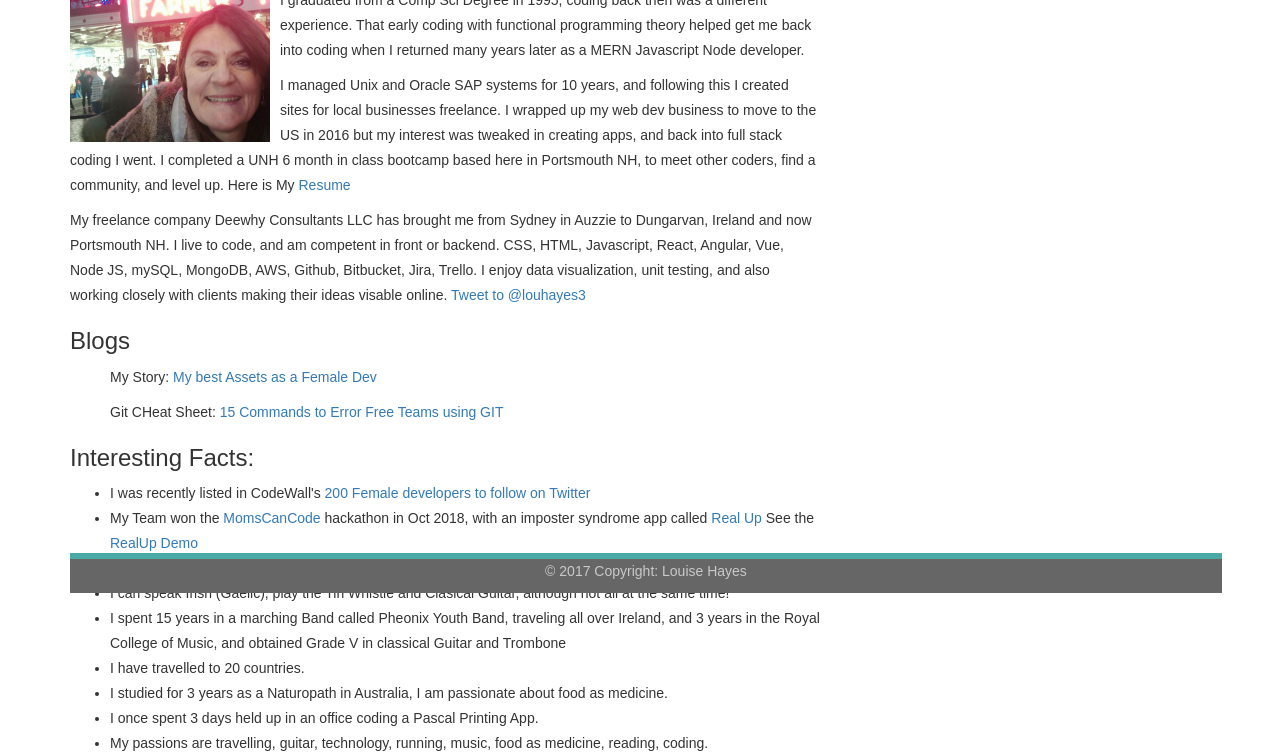
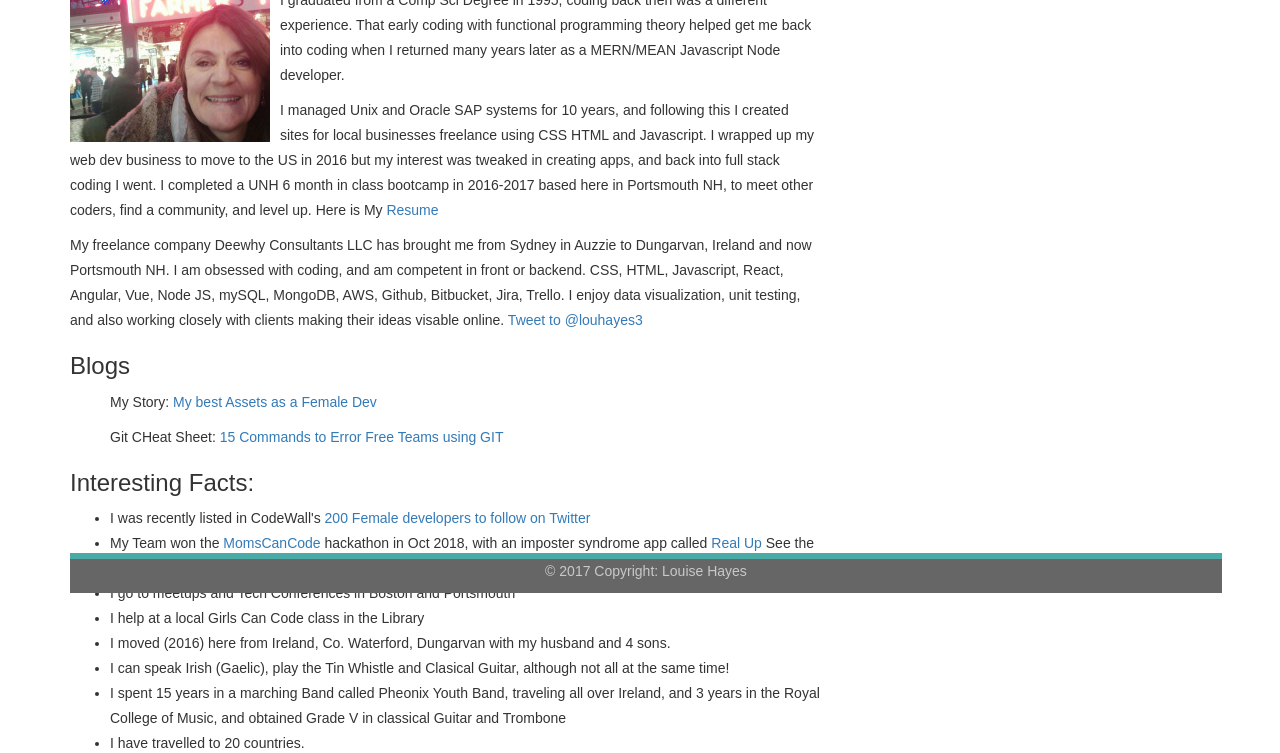
Before and after one commit to louise-hayes/louise-hayes.github.io, a plain HTML site: page index.html in a window 1280 px wide. Shown: the part 207-960 px from the top of the page. Drawn offline with nearby package versions, Linux system fonts and the light colour scheme.

Commit message:
updated resume and homepage

```diff
--- a/index.html
+++ b/index.html
@@ -84,23 +84,25 @@
         <p>
           I graduated from a Comp Sci Degree in 1995, coding back then was a different experience.
           That early coding with functional programming theory helped get me back into coding when I returned many
-          years later as a MERN Javascript Node developer.
+          years later as a MERN/MEAN Javascript Node developer.
         </p>
         <p>
           I managed Unix and Oracle SAP systems for 10 years, and following this I created sites for local businesses
-          freelance.
+          freelance using CSS HTML and Javascript.
           I wrapped up my web dev business to move to the US in 2016 but my interest was tweaked in creating apps, and
           back into full stack coding I went.
-          I completed a UNH 6 month in class bootcamp based here in Portsmouth NH, to meet other coders, find a
+          I completed a UNH 6 month in class bootcamp in 2016-2017 based here in Portsmouth NH, to meet other coders,
+          find a
           community, and level up.
 
-          Here is My <a href="assets/images/Louise Fitzpatrick Hayes Fullstack Developer.pdf" Resume>Resume</a>
+          Here is My <a href="assets/images/LouiseFitzpatrickHayesFullstackDeveloper.pdf" Resume>Resume</a>
         </p>
         <p>
           My freelance company Deewhy Consultants LLC has brought me from Sydney in Auzzie to Dungarvan, Ireland and
           now
           Portsmouth NH.
-          I live to code, and am competent in front or backend. CSS, HTML, Javascript, React, Angular, Vue, Node JS,
+          I am obsessed with coding, and am competent in front or backend. CSS, HTML, Javascript, React, Angular, Vue,
+          Node JS,
           mySQL, MongoDB, AWS, Github, Bitbucket, Jira, Trello.
           I enjoy data visualization, unit testing, and also working closely with clients making their ideas visable
           online. <a href="https://twitter.com/intent/tweet?screen_name=louhayes3&ref_src=twsrc%5Etfw" class="twitter-mention-button"
@@ -123,6 +125,12 @@
           <li>My Team won the <a href="https://www.momscancode.com/" MomsCanCode>MomsCanCode </a>hackathon in Oct 2018,
             with an imposter syndrome app called <a href="https://realupapp.herokuapp.com/" Real Up>Real Up</a> See the<a
               href="https://www.youtube.com/watch?v=ilxJKCKp_jU&feature=youtu.be"> RealUp Demo</a>
+          </li>
+          <li>
+            I go to meetups and Tech Conferences in Boston and Portsmouth
+          </li>
+          <li>
+            I help at a local Girls Can Code class in the Library
           </li>
           <li>I moved (2016) here from Ireland, Co. Waterford, Dungarvan with my husband and 4 sons.
           </li>
```
Also changed, not shown: README.md, 1 other file.
